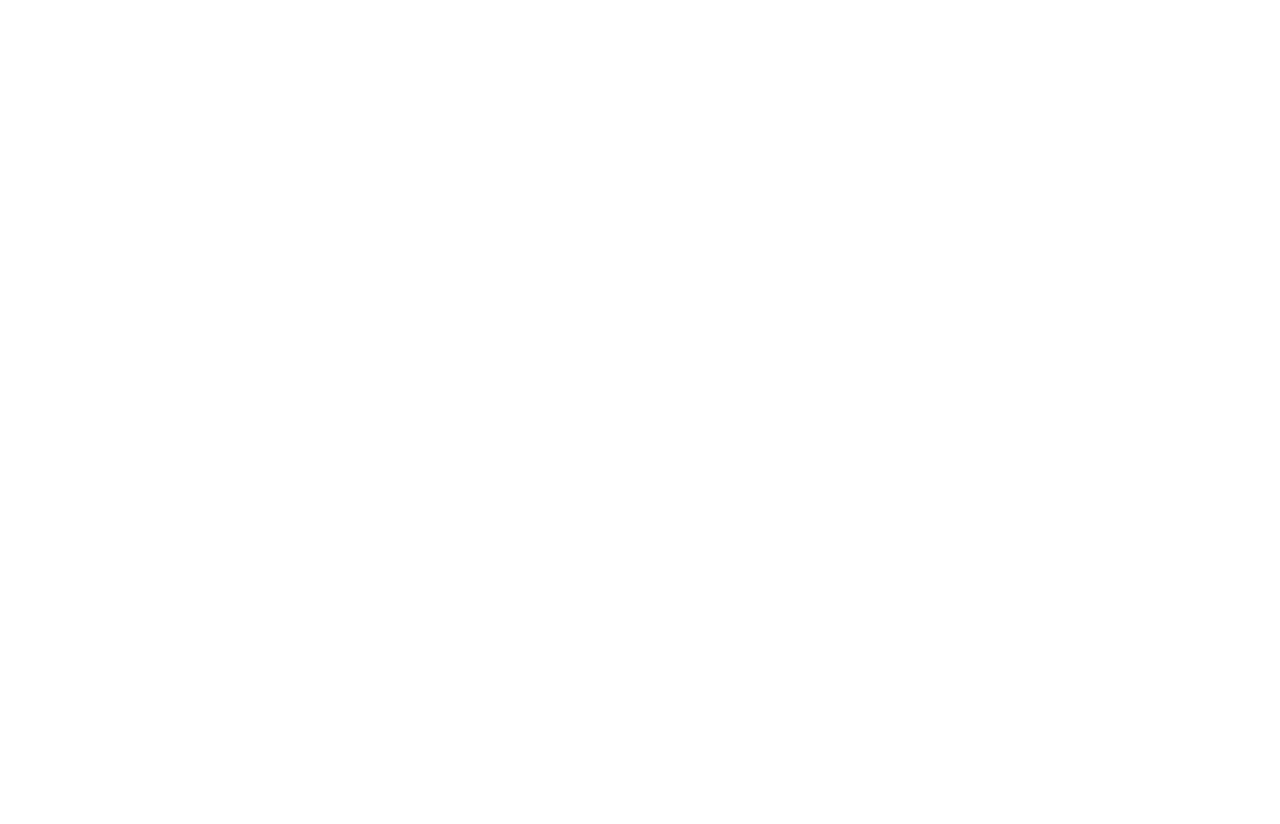
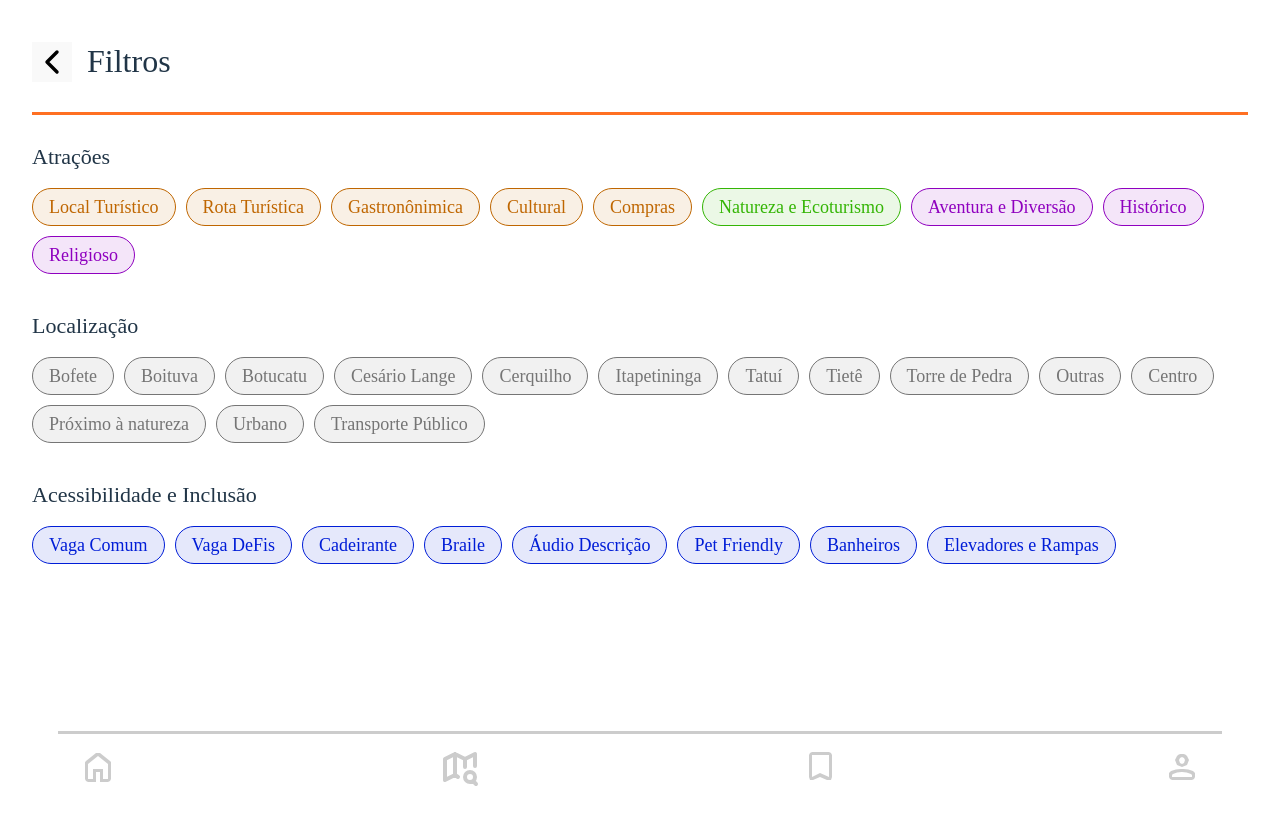
Before and after one commit to mygk-bea/re.trip, a React (Vite) app in the folder frontend/: page /user/pesquisar/filtros in a window 1280 px wide. Before the commit this address had no page. Shown: the top 824 px of the page. Before the commit the page ends 800 px from the top, so only its background shows below. Built offline with nearby package versions, Linux system fonts and the light colour scheme; a web font is replaced by a local one.

Commit message:
🐛 fix: finalização página filtro

```diff
--- a/frontend/src/App.tsx
+++ b/frontend/src/App.tsx
@@ -16,7 +16,7 @@
           <Route path="/user/meu-perfil" element={<MeuPerfil type='Usuário Comum' username='Username' call='Aventureira' />} />
           <Route path="/user/meu-perfil/minhas-rotas" element={<MinhasRotas />} />
           <Route path="/user/meu-perfil/rotas-favoritas" element={<RotasFavoritas />} />
-          <Route path="/filtros" element={<Filtros />} />
+          <Route path="/user/pesquisar/filtros" element={<Filtros />} />
         </Routes>
     </>
   )
--- a/frontend/src/Pages/Filtros/Filtros.module.scss
+++ b/frontend/src/Pages/Filtros/Filtros.module.scss
@@ -5,19 +5,21 @@
 .container__filtros {
   display: flex;
   flex-direction: column;
-  padding: 0 16px;
-  max-width: 600px;
-  margin: 0 auto;
+  align-items: center;
+  min-height: 100vh;
+  position: relative;
 }
 
 .filtros__cabecalho {
   top: 0;
-  padding: 0px 0 10px;
+  left: 0;
+  padding: 10px 0;
+  width: 100%;
 
   .cabecalho__icon_titulo {
     display: flex;
     align-items: center;
-    margin-bottom: 15px;
+    margin-bottom: 30px;
   }
 
   h1 {
@@ -27,10 +29,15 @@
   }
 }
 
+.icon__btn{
+  cursor: pointer;
+}
+
 .icon__arrow {
   height: 40px;
   rotate: 90deg;
   stroke: black;
+  flex-shrink: 0;
 }
 
 .cabecalho__divisor {
@@ -44,6 +51,13 @@
   display: flex;
   flex-direction: column;
   gap: 25px;
+  width: 100%;
+}
+
+.filtros__atracoes,
+.filtros__localizacao,
+.filtros__acessibilidade_inclusao {
+  width: 100%;
 }
 
 .atracoes__titulo,
@@ -52,6 +66,7 @@
   font-size: 22px;
   text-align: start;
   margin-bottom: 15px;
+  width: 100%;
 }
 
 .atracoes__conteudo,
@@ -61,4 +76,5 @@
   flex-wrap: wrap;
   gap: 10px;
   margin-bottom: 10px;
+  width: 100%;
 }
--- a/frontend/src/Pages/Filtros/index.tsx
+++ b/frontend/src/Pages/Filtros/index.tsx
@@ -2,8 +2,11 @@
 import Tag from '../../components/Tag';
 import Menu from '../../components/Menu';
 import IconArrowChevron from '../../assets/icons/icon-arrow-chevron';
+import { useNavigate } from "react-router-dom";
 
 const Filtros: React.FC = () => {
+    const navigate = useNavigate();
+
     const tagsAtracoes = [{text: "Local Turístico", bgColor: "#F9F0E5", borderColor: "#BF6600", textColor: "#BF6600"},
         {text: "Rota Turística", bgColor: "#F9F0E5", borderColor: "#BF6600", textColor: "#BF6600"},
         {text: "Gastronônimica", bgColor: "#F9F0E5", borderColor: "#BF6600", textColor: "#BF6600"},
@@ -19,7 +22,7 @@
         {text: "Bofete", bgColor: "#F1F1F1", borderColor: "#757575", textColor: "#757575"},
         {text: "Boituva", bgColor: "#F1F1F1", borderColor: "#757575", textColor: "#757575"},
         {text: "Botucatu", bgColor: "#F1F1F1", borderColor: "#757575", textColor: "#757575"},
-        {text: "essário Lange", bgColor: "#F1F1F1", borderColor: "#757575", textColor: "#757575"},
+        {text: "Cesário Lange", bgColor: "#F1F1F1", borderColor: "#757575", textColor: "#757575"},
         {text: "Cerquilho", bgColor: "#F1F1F1", borderColor: "#757575", textColor: "#757575"},
         {text: "Itapetininga", bgColor: "#F1F1F1", borderColor: "#757575", textColor: "#757575"},
         {text: "Tatuí", bgColor: "#F1F1F1", borderColor: "#757575", textColor: "#757575"},
@@ -47,8 +50,10 @@
         <>
             <div className={styles.container__filtros}>
                 <div className={styles.filtros__cabecalho}>
-                    <div className={styles.cabecalho__icon_titulo}>
-                        <IconArrowChevron class={styles.icon__arrow}/>
+                    <div className={styles.cabecalho__icon_titulo} >
+                        <button className={styles.icon__btn} onClick={() => navigate(-1)}>
+                            <IconArrowChevron class={styles.icon__arrow}/>
+                        </button>
                         <h1>Filtros</h1>
                     </div>
                     <div className={styles.cabecalho__divisor}></div>
@@ -104,6 +109,7 @@
                 <div className={styles.menu}>
                     <Menu />
                 </div>
+
             </div>
         </>
     );
--- a/frontend/src/pages/Inicio/index.tsx
+++ b/frontend/src/pages/Inicio/index.tsx
@@ -17,25 +17,25 @@
                 <Button
                     colorIcon="#ee8047"
                     colorText="#363837"
-                    backgrandColor="#FFFFFF"
-                    colorSombra="#ee8047"
+                    backgroundColor="#FFFFFF"
+                    colorShadow="#ee8047"
                     height="50px"
                     width="100%"
                     isAdm={false}
-                    tittle="Cadastre-se"
-                    positionItens="start"
+                    title="Cadastre-se"
+                    positionItems="start"
                     onClick={() => navigate("/user/meu-perfil/minhas-rotas")}
                 />
                 <Button
                     colorIcon="#ee8047"
                     colorText="#363837"
-                    backgrandColor="#FFFFFF"
-                    colorSombra="#ee8047"
+                    backgroundColor="#FFFFFF"
+                    colorShadow="#ee8047"
                     height="50px"
                     width="100%"
                     isAdm={false}
-                    tittle="Entrar"
-                    positionItens="start"
+                    title="Entrar"
+                    positionItems="start"
                     onClick={() => navigate("/user/meu-perfil/minhas-rotas")}
                 />
             </div>
```
